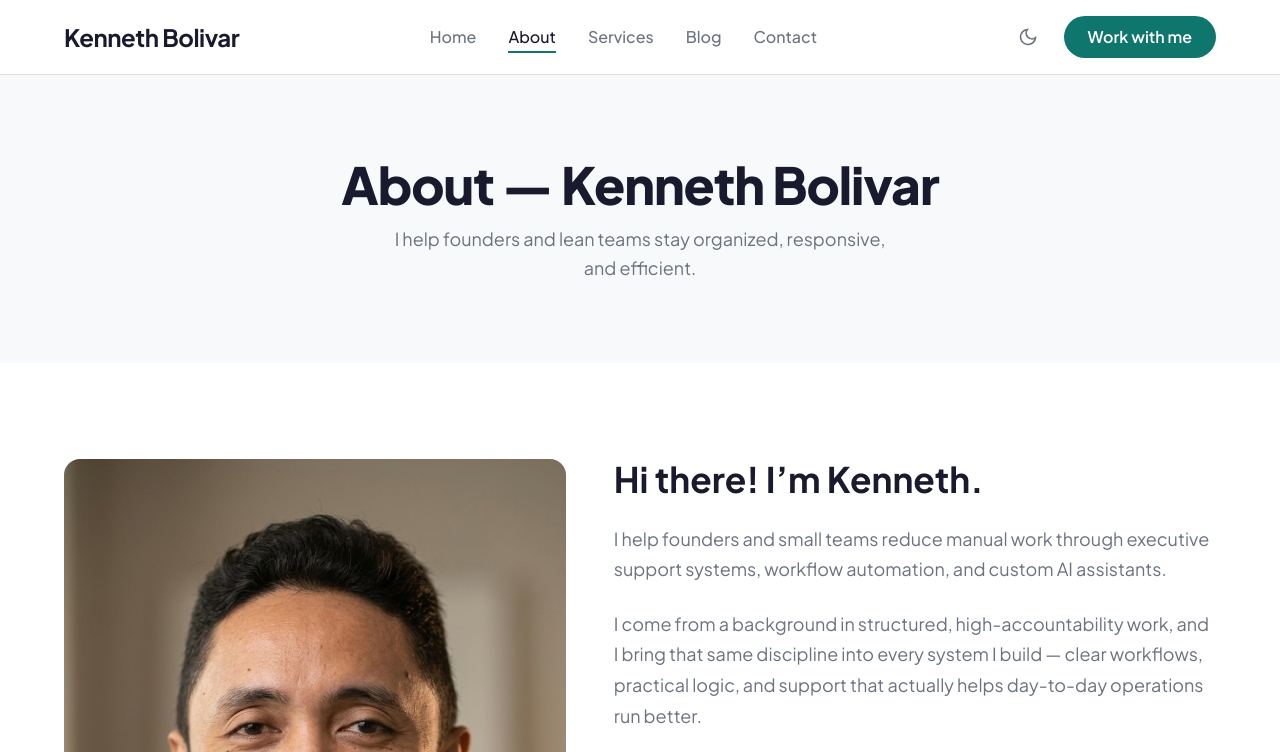
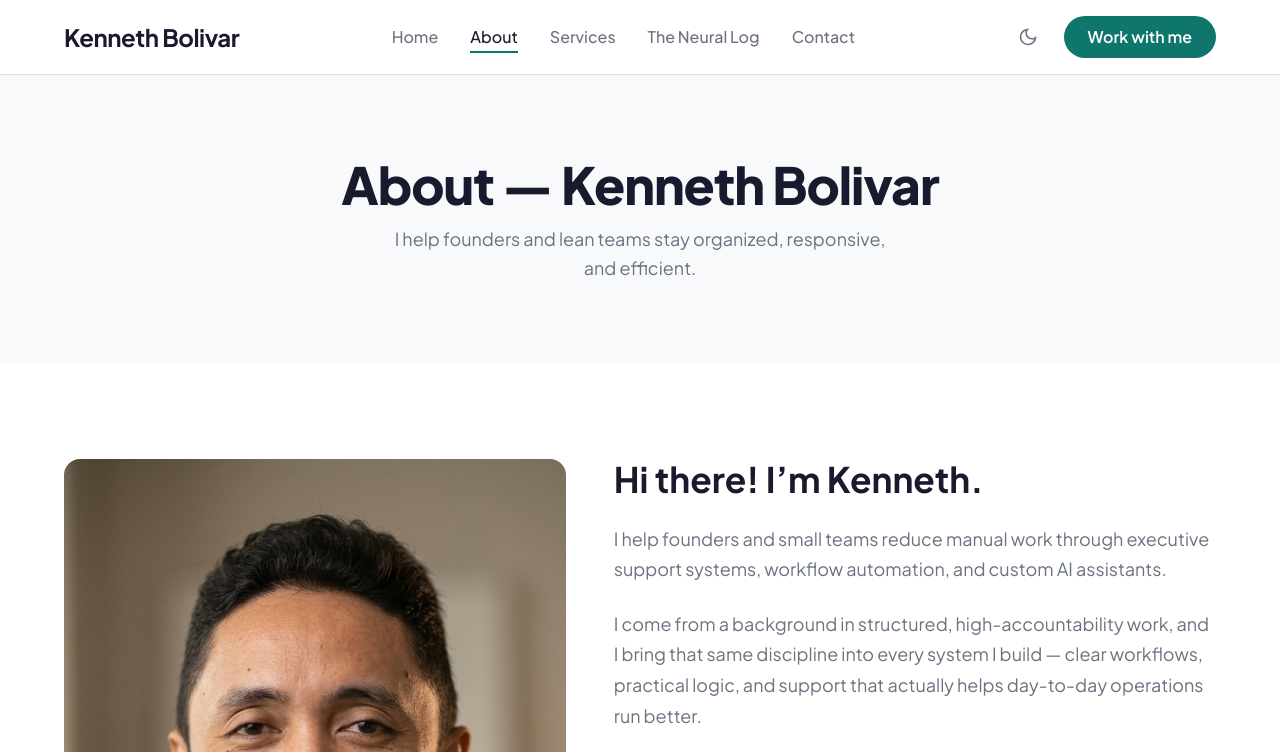
Before and after one commit to kennethbolivarph-stack/kennethbolivar-site, a plain HTML site: page about.html in a window 1280 px wide. Shown: the top 752 px of the page. Drawn offline with Linux system fonts and the light colour scheme.

Commit message:
Rename 'Blog' link to 'The Neural Log'

```diff
--- a/about.html
+++ b/about.html
@@ -30,7 +30,7 @@
       <li><a href="./index.html" class="nav__link">Home</a></li>
       <li><a href="./about.html" class="nav__link nav__link--active">About</a></li>
       <li><a href="./services.html" class="nav__link">Services</a></li>
-      <li><a href="./blog.html" class="nav__link">Blog</a></li>
+      <li><a href="./blog.html" class="nav__link">The Neural Log</a></li>
       <li><a href="./contact.html" class="nav__link">Contact</a></li>
     </ul>
     <div class="nav__actions">
@@ -49,7 +49,7 @@
   <a href="./index.html" onclick="closeMobile()">Home</a>
   <a href="./about.html" onclick="closeMobile()">About</a>
   <a href="./services.html" onclick="closeMobile()">Services</a>
-  <a href="./blog.html" onclick="closeMobile()">Blog</a>
+  <a href="./blog.html" onclick="closeMobile()">The Neural Log</a>
   <a href="./contact.html" onclick="closeMobile()">Contact</a>
   <a href="./contact.html" class="nav__cta" style="margin-top:1rem" onclick="closeMobile()">Work with me</a>
 </div>
@@ -145,7 +145,7 @@
         <ul class="footer__links">
           <li><a href="./about.html">About Me</a></li>
           <li><a href="./services.html">Services</a></li>
-          <li><a href="./blog.html">Blog</a></li>
+          <li><a href="./blog.html">The Neural Log</a></li>
           <li><a href="./contact.html">Contact</a></li>
         </ul>
       </div>
```
